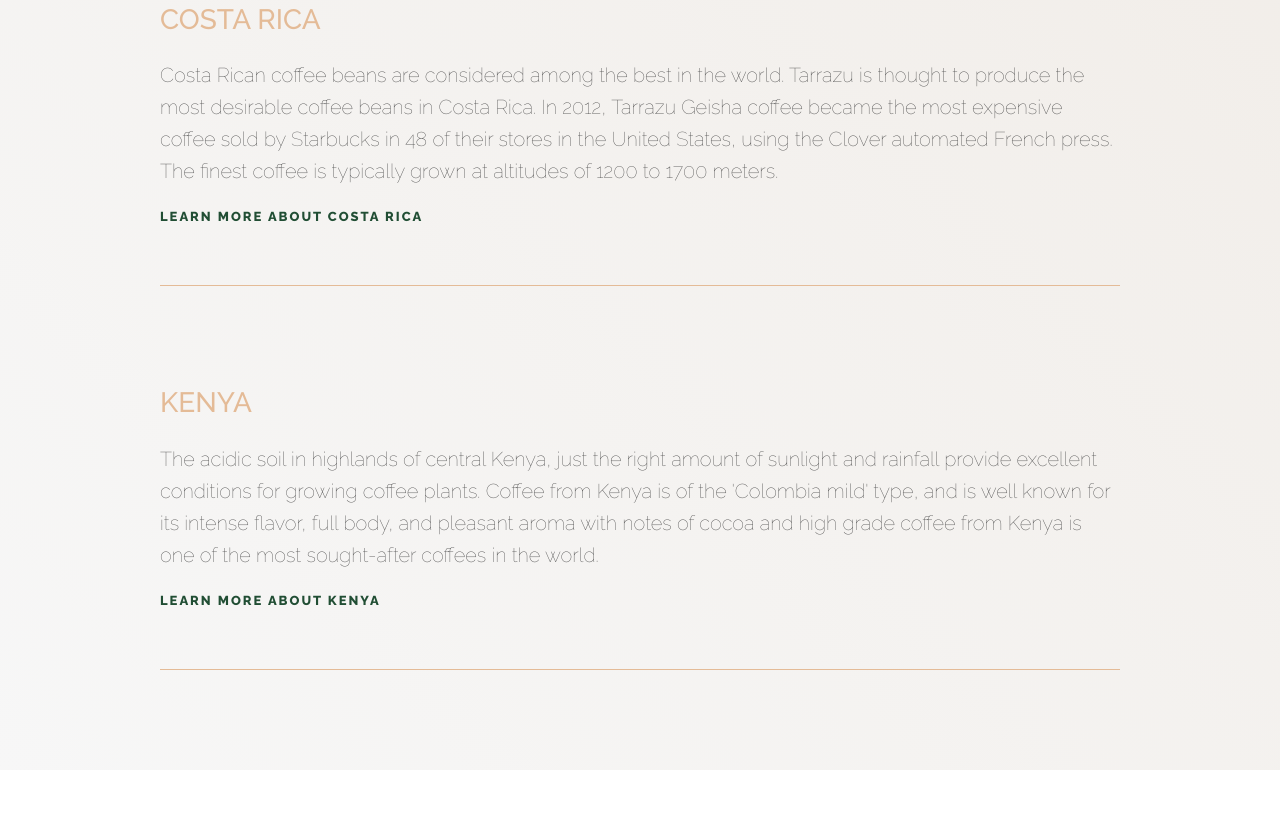
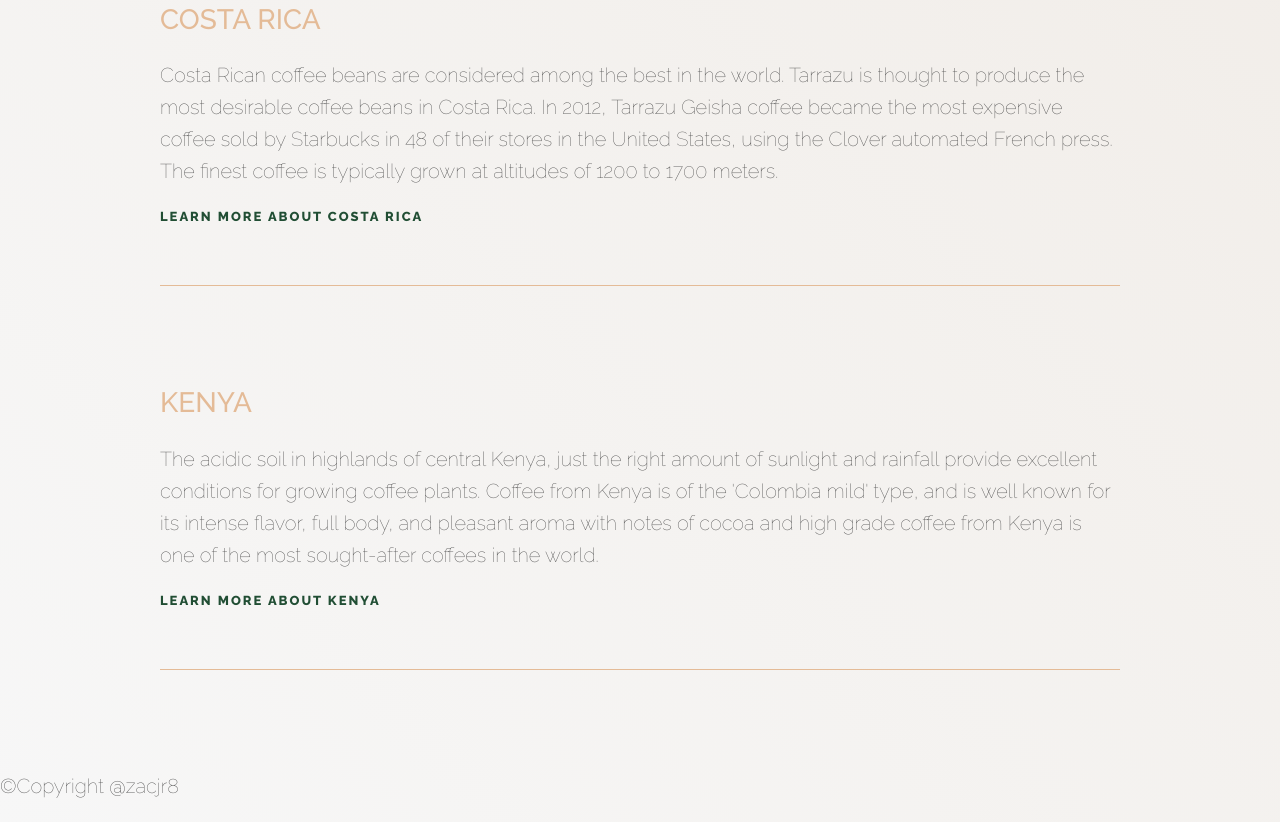
Before and after one commit to zacjr8/Coffee-Region, a plain HTML site: page index.html in a window 1280 px wide. Shown: the part 3165-3987 px from the top of the page. Before the commit the page ends 3935 px from the top, so only its background shows below. Drawn offline with Linux system fonts and the light colour scheme.

Commit message:
Add files via upload
index updated

```diff
--- a/index.html
+++ b/index.html
@@ -78,6 +78,9 @@
       <a href='#'>Learn More about Kenya</a>
     </li>
   </ul>
+  <div class="signature">
+    <p>©Copyright @zacjr8</p>
+  </div>
 
 </body>
 </html>
```
